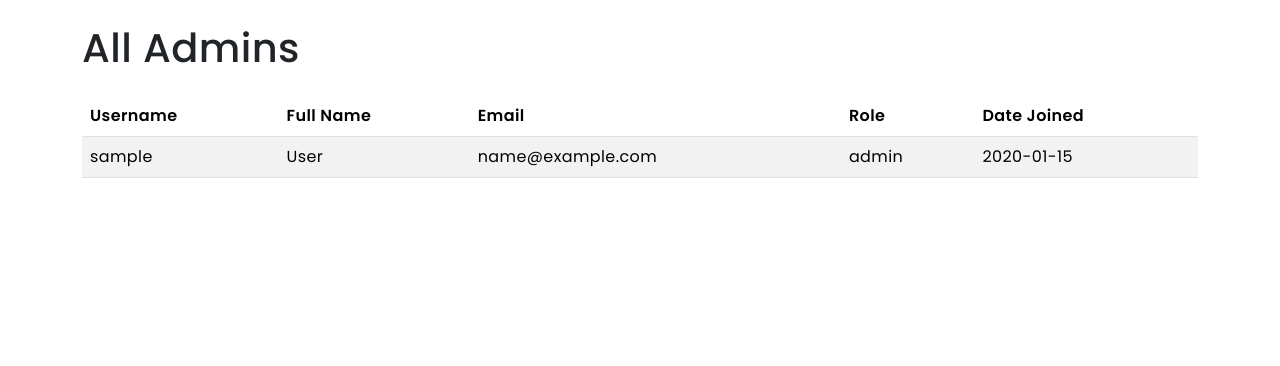
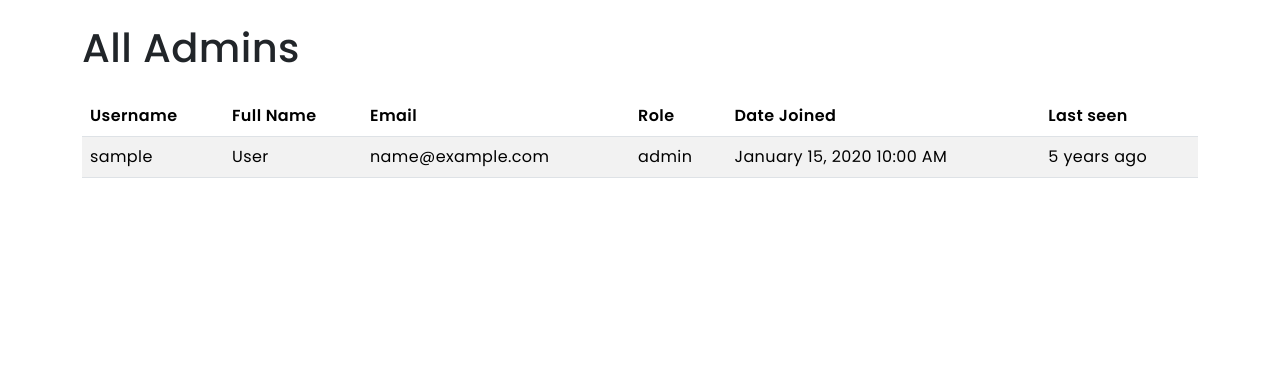
Before and after one commit to indrajit912/Slotify, a Flask app: page /admin/admins in a window 1280 px wide. Shown: the part 56-422 px from the top of the page. Run offline with Flask 3, Linux system fonts and the light colour scheme; the first user in the database is signed in; tables that the repository leaves empty hold one stand-in row (Sample ...); some libraries are stand-ins or nearby versions.

Commit message:
moment.js added for timestamp management

```diff
--- a/app/__init__.py
+++ b/app/__init__.py
@@ -11,7 +11,7 @@ from flask import Flask
 
 # Local application imports
 from config import get_config, LOG_FILE
-from .extensions import db, migrate, login_manager
+from .extensions import db, migrate, moment, login_manager
 
 def configure_logging(app:Flask):
     logging.basicConfig(
@@ -40,6 +40,7 @@ def create_app(config_class=get_config()):
      # Initialize extensions
     db.init_app(app)
     migrate.init_app(app, db)
+    moment.init_app(app)
     login_manager.init_app(app)
     login_manager.login_view = 'auth.login'
 
@@ -56,7 +57,6 @@ def create_app(config_class=get_config()):
     # Define the user loader function
     @login_manager.user_loader
     def load_user(user_id):
-        # Replace this with the actual code to load a user from the database
         from app.models.user import User  # Import your User model
         return User.query.get(int(user_id))
 
--- a/app/admin/templates/view_admins.html
+++ b/app/admin/templates/view_admins.html
@@ -13,6 +13,7 @@
                 <th>Email</th>
                 <th>Role</th>
                 <th>Date Joined</th>
+                <th>Last seen</th>
             </tr>
         </thead>
         <tbody>
@@ -22,7 +23,8 @@
                 <td>{{ admin.fullname }}</td>
                 <td>{{ admin.email }}</td>
                 <td>{{ admin.role }}</td>
-                <td>{{ admin.date_joined.strftime("%Y-%m-%d") }}</td>
+                <td>{{ moment(admin.date_joined).format('LLL') }}</td>
+                <td>{{ moment(admin.last_seen).fromNow() }}</td>
             </tr>
             {% endfor %}
         </tbody>
--- a/app/admin/templates/view_machines.html
+++ b/app/admin/templates/view_machines.html
@@ -20,7 +20,7 @@
                 <td>{{ machine.name }}</td>
                 <td>{{ machine.building.name }}</td>
                 <td>{{ machine.uuid }}</td>
-                <td>{{ machine.created_at.strftime("%Y-%m-%d") }}</td>
+                <td>{{ moment(machine.created_at).format('LLL') }}</td>
             </tr>
             {% endfor %}
         </tbody>
--- a/app/admin/templates/view_users.html
+++ b/app/admin/templates/view_users.html
@@ -12,6 +12,7 @@
                 <th>Full Name</th>
                 <th>Email</th>
                 <th>Date Joined</th>
+                <th>Last seen</th>
             </tr>
         </thead>
         <tbody>
@@ -20,7 +21,8 @@
                 <td>{{ user.username }}</td>
                 <td>{{ user.fullname }}</td>
                 <td>{{ user.email }}</td>
-                <td>{{ user.date_joined.strftime("%Y-%m-%d") }}</td>
+                <td>{{ moment(user.date_joined).format('LLL') }}</td>
+                <td>{{ moment(admin.last_seen).fromNow() }}</td>
             </tr>
             {% endfor %}
         </tbody>
--- a/app/extensions.py
+++ b/app/extensions.py
@@ -6,8 +6,10 @@
 
 from flask_sqlalchemy import SQLAlchemy
 from flask_migrate import Migrate
+from flask_moment import Moment
 from flask_login import LoginManager
 
 db = SQLAlchemy()
 migrate = Migrate()
+moment = Moment()
 login_manager = LoginManager()
--- a/app/main/templates/base.html
+++ b/app/main/templates/base.html
@@ -91,5 +91,7 @@
     <!-- Bootstrap JS -->
     <script src="https://cdn.jsdelivr.net/npm/bootstrap@5.3.3/dist/js/bootstrap.bundle.min.js"></script>
     {% block scripts %}{% endblock %}
+
+    {{ moment.include_moment() }}
 </body>
 </html>
--- a/requirements.txt
+++ b/requirements.txt
@@ -3,6 +3,7 @@ gunicorn
 python-dotenv
 Flask-SQLAlchemy
 Flask-Migrate
+Flask-Moment
 Flask-Login
 Flask-WTF
 email-validator
```
